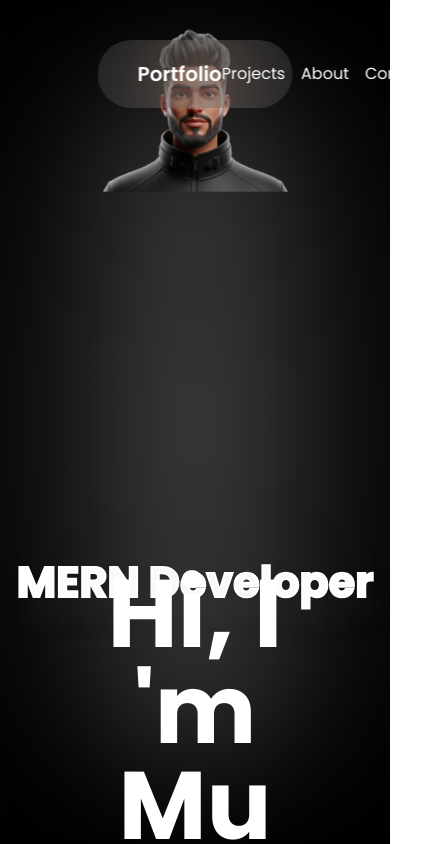
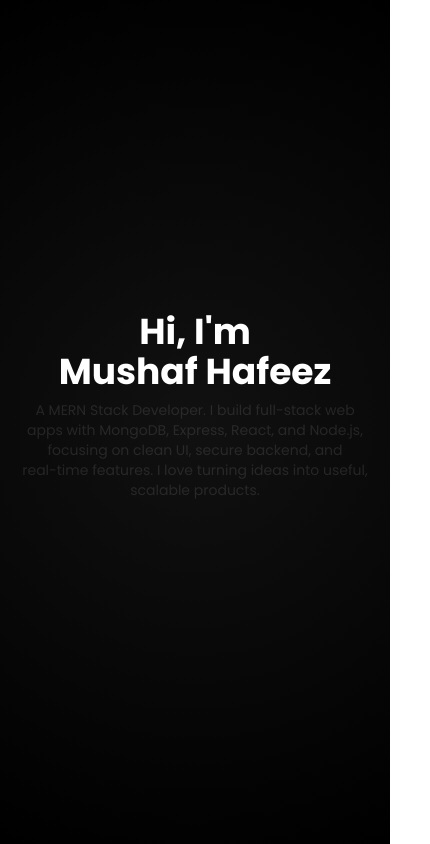
Before and after one commit to Mushaf-Hafeez/Portfolio, a React (Vite) app: page / in a window 390 px wide. Shown: the top 844 px of the page, 430 px wide, since content can reach past the window. Built offline with nearby package versions, Linux system fonts and the light colour scheme.

Commit message:
make it resposive for smaller screens

```diff
--- a/src/App.jsx
+++ b/src/App.jsx
@@ -25,7 +25,6 @@
       <Projects />
       <Contact />
       <Footer />
-      {/* <div className={"min-h-dvh bg-gradient"}></div> */}
     </main>
   );
 };
--- a/src/index.css
+++ b/src/index.css
@@ -80,7 +80,7 @@
 ================================================== */
 
 @utility navbar {
-  @apply absolute z-[100] left-1/2 -translate-x-1/2 top-10 w-6/12 rounded-full px-10 py-5 text-white bg-white/10 backdrop-blur-2xl flex items-center justify-between;
+  @apply absolute z-[100] left-1/2 -translate-x-1/2 top-10 w-6/12 rounded-full px-10 py-3 text-white bg-white/10 backdrop-blur-2xl flex items-center justify-between;
 }
 
 @utility nav-title {
@@ -118,11 +118,11 @@
                 This is for About Section
 ================================================== */
 @utility about-container {
-  @apply h-full w-6/12 mx-auto col-center text-center;
+  @apply h-full w-11/12 md:w-9/12 lg:w-6/12 mx-auto col-center gap-2 text-center;
 }
 
 @utility about-download-btn {
-  @apply px-8 py-3 bg-white/10 rounded-full backdrop-blur-2xl text-white mt-4;
+  @apply px-2 py-1 md:px-4 md:py-2 lg:px-8 lg:py-3 bg-white/10 rounded-full backdrop-blur-2xl text-white lg:mt-4;
 }
 
 /* ==================================================
@@ -130,11 +130,11 @@
 ================================================== */
 
 @utility input {
-  @apply w-full py-2 text-white outline-none border-b-2 border-white/10;
+  @apply w-full text-sm lg:text-lg py-2 text-white outline-none border-b-2 border-white/10;
 }
 
 @utility submit-btn {
-  @apply py-2 backdrop-blur-2xl bg-white/10 rounded-full cursor-pointer;
+  @apply text-xs lg:text-lg py-2 backdrop-blur-2xl bg-white/10 rounded-full cursor-pointer;
 }
 
 @theme inline {
--- a/src/sections/About.jsx
+++ b/src/sections/About.jsx
@@ -60,13 +60,16 @@
     <section id="about" className="h-screen w-full bg-gradient text-white">
       {/* about container */}
       <div className="about-container">
-        <h1 className="text-8xl font-bold selection">
+        <h1 className="text-4xl md:text-6xl lg:text-8xl font-bold selection whitespace-nowrap">
           <p id="greet-title">Hi, I'm</p>
           <p id="name">Mushaf Hafeez</p>
         </h1>
 
         {/* description */}
-        <p id="about-content" className="text-2xl leading-10 selection">
+        <p
+          id="about-content"
+          className="text-sm md:text-md lg:text-2xl lg:leading-10 selection"
+        >
           A MERN Stack Developer. I build full-stack web apps with MongoDB,
           Express, React, and Node.js, focusing on clean UI, secure backend, and
           real-time features. I love turning ideas into useful, scalable
@@ -80,8 +83,8 @@
           download={"Mushaf-Hafeez-CV.pdf"}
           className="about-download-btn flex-center gap-2 selection"
         >
-          <span>Download CV</span>
-          <ArrowDownToLine size={20} />
+          <span className="text-xs lg:text-lg">Download CV</span>
+          <ArrowDownToLine size={20} className="size-3 md:size-4 lg:size-6" />
         </a>
       </div>
     </section>
--- a/src/sections/Contact.jsx
+++ b/src/sections/Contact.jsx
@@ -69,12 +69,15 @@
       className="h-screen w-full bg-gradient text-white py-20 selection"
     >
       <div className="h-full w-full col-center">
-        <h1 id="contact-title" className="text-8xl font-bold mb-5">
+        <h1
+          id="contact-title"
+          className="text-4xl md:text-6xl lg:text-8xl font-bold mb-5"
+        >
           Contact me
         </h1>
         <p
           id="contact-description"
-          className="text-md max-w-3/12 mx-auto text-center text-zinc-400"
+          className="text-xs md:text-md lg:text-lg max-w-7/12 md:max-w-5/12 lg:max-w-3/12 mx-auto text-center text-zinc-400"
         >
           Please feel free to contact me and I will get back to you as soon as I
           can
@@ -82,7 +85,7 @@
         <form
           id="contact-form"
           onSubmit={handleSubmit}
-          className="h-full w-3/12 col-center gap-5"
+          className="h-full w-9/12 md:w-4/12 lg:w-3/12 col-center gap-5"
         >
           <input
             type="text"
--- a/src/sections/Footer.jsx
+++ b/src/sections/Footer.jsx
@@ -3,27 +3,27 @@
 
 const Footer = () => {
   return (
-    <footer className="bg-gradient text-white px-16 py-10 selection">
+    <footer className="bg-zinc-900 text-white px-4 py-2 md:px-16 md:py-10 selection">
       <div className="flex-center justify-between">
         {/* left side of the footer */}
-        <div className="flex-center gap-2">
+        <div className="hidden md:block flex-center gap-2">
           <p>&copy;{new Date().getFullYear()}</p>
           <p>Mushaf Hafeez.</p>
         </div>
 
         {/* center of the footer */}
         <div className="flex gap-2 items-center">
-          <img src="/images/active.png" alt="" className="h-4" />
-          <p>Available for work</p>
+          <img src="/images/active.png" alt="" className="h-3 md:h-4" />
+          <p className="text-xs md:text-lg">Available for work</p>
         </div>
 
         {/* right side of the footer */}
-        <div className="flex-center gap-2">
+        <div className="flex items-center gap-2 mx-4">
           <a href="https://www.linkedin.com/in/mushafhafeez" target="_blank">
-            <TiSocialLinkedin size={28} />
+            <TiSocialLinkedin className="size-4 md:size-6" />
           </a>
           <a href="https://github.com/Mushaf-Hafeez" target="_blank">
-            <FaGithub size={22} />
+            <FaGithub className="size-4 md:size-6" />
           </a>
         </div>
       </div>
--- a/src/sections/Hero.jsx
+++ b/src/sections/Hero.jsx
@@ -49,7 +49,7 @@
   }, []);
 
   return (
-    <section className="h-screen w-full">
+    <section className="hidden lg:block h-screen w-full">
       {/* Navbar */}
       <Navbar />
 
--- a/src/sections/Projects.jsx
+++ b/src/sections/Projects.jsx
@@ -29,12 +29,12 @@
   return (
     <section
       id="project"
-      className="min-h-screen w-full bg-gradient text-white py-20"
+      className="min-h-fit w-full bg-gradient text-white py-20"
     >
       {/* title */}
       <h1
         id="project-title"
-        className="text-8xl font-bold selection text-center"
+        className="text-4xl md:text-6xl lg:text-8xl font-bold selection text-center"
       >
         Projects
       </h1>
--- a/src/sections/Technolgoies.jsx
+++ b/src/sections/Technolgoies.jsx
@@ -32,7 +32,7 @@
     <section
       id="tech"
       ref={techRef}
-      className="flex-col gap-10 py-10 bg-gradient text-white overflow-x-hidden"
+      className="flex-col gap-10 py-10 bg-zinc-900 text-white overflow-x-hidden"
     >
       <div id="all-icons" className="bg-transparent flex gap-10 items-center">
         {logos.map(({ path, title }, index) => (
@@ -41,7 +41,7 @@
             key={index}
             src={path}
             alt="Error while rendering the image"
-            className={`h-32`}
+            className={"h-16 md:h-24 lg:h-32"}
           />
         ))}
       </div>
```
